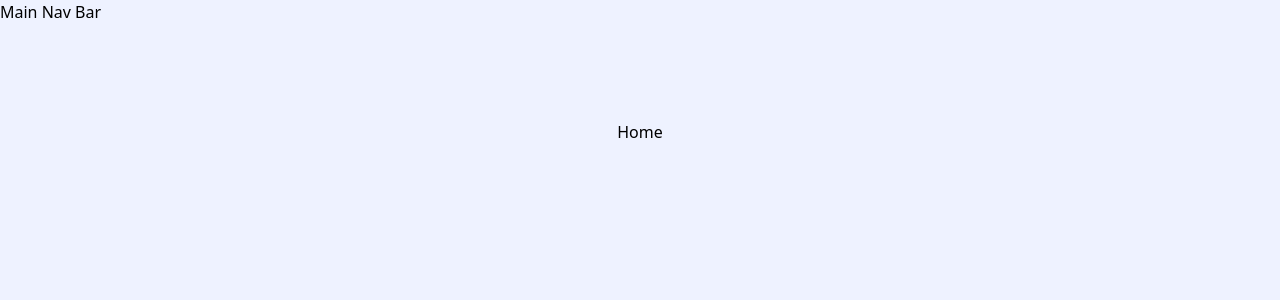
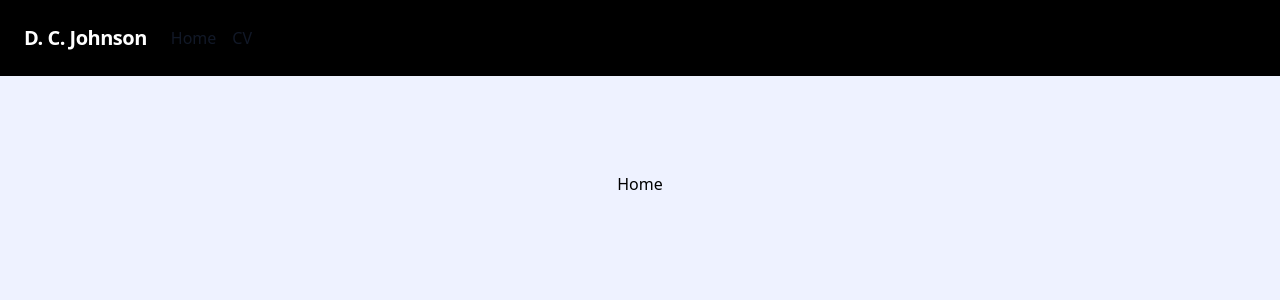
Before and after one commit to DavidChristopherJohnson/dcjohnson-v3, a Next.js app: page / in a window 1280 px wide. Shown: the top 300 px of the page. Built offline with nearby package versions, Linux system fonts and the light colour scheme.

Commit message:
Added responsive nav with hamburger menu

```diff
--- /dev/null
+++ b/components/hamburger-button.tsx
@@ -0,0 +1,9 @@
+export default function HamburgerButton() {
+    return <svg className="stroke-white h-5">
+        <g>
+            <rect fill="#ffffff" height="1" width="11" x="0.5" y="5.5" />
+            <rect fill="#1D1D1B" height="1" width="11" x="0.5" y="2.5" />
+            <rect height="1" width="11" x="0.5" y="8.5" />
+        </g>
+    </svg>
+}
--- a/components/main-header.tsx
+++ b/components/main-header.tsx
@@ -3,7 +3,7 @@ import NavBar from "./nav-bar";
 import MobileNavBar from "./nav-bar-mobile";
 
 export default function MainHeader () {
-    return <header>
+    return <header className="bg-black">
         <NavBar />
         <MobileNavBar />
     </header>
--- a/components/nav-bar-mobile.tsx
+++ b/components/nav-bar-mobile.tsx
@@ -1,5 +1,32 @@
-export default function MobileNavBar () {
+'use client';
+
+import { useState } from "react";
+import NavBarLink from "./nav-link";
+import HamburgerButton from "./hamburger-button";
+
+export default function MobileNavBar() {
+    const [showMenu, setShowMenu] = useState(false);
+
+    const isHidden = showMenu ? "" : "hidden";
+
+    const toggleShowMenu = () => {
+        setShowMenu(!showMenu);
+    }
+
     return <nav className="sm:hidden">
-        Mobile View
+        <div className="flex">
+            <div className="text-white text-3xl grow">D. C. Johnson</div>
+            <button className="text-white mr-2" onClick={toggleShowMenu}>
+                <div className="space-y-2">
+                    <div className="w-8 h-0.5 bg-gray-600"></div>
+                    <div className="w-8 h-0.5 bg-gray-600"></div>
+                    <div className="w-8 h-0.5 bg-gray-600"></div>
+                </div>
+            </button>
+        </div>
+        <div className={isHidden}>
+            <NavBarLink href='/' text='Home' />
+            <NavBarLink href='/cv' text='CV' />
+        </div>
     </nav>
 }
--- a/components/nav-bar.tsx
+++ b/components/nav-bar.tsx
@@ -2,9 +2,14 @@ import NavBarLink from "./nav-link"
 
 export default function NavBar() {
 
-    return <nav>
-        <div className="max-sm:hidden">
-        Main Nav Bar
-        </div>
-    </nav>
+    return <nav className="max-sm:hidden flex items-center justify-between flex-wrap bg-black p-6">
+    <div className="flex items-center flex-shrink-0 text-white mr-6">
+      <span className="font-semibold text-xl tracking-tight">D. C. Johnson</span>
+    </div>
+    <div className="w-full block flex-grow lg:flex lg:items-center lg:w-auto">
+        <NavBarLink href='/' text="Home" />
+        <NavBarLink href='/cv' text="CV" />
+    </div>
+
+  </nav>
 }
--- a/components/nav-link.tsx
+++ b/components/nav-link.tsx
@@ -1,6 +1,5 @@
 export default function NavBarLink({href, text}: {href: string, text:string}) {
     return <>
-            <li>
             <a href={href} className="block
             py-2
             px-3
@@ -13,11 +12,12 @@ export default function NavBarLink({href, text}: {href: string, text:string}) {
             md:p-0
             dark:text-white
             md:dark:hover:text-blue-500
-            dark:hover:bg-gray-700
+            dark:hover:bg-gray-900
             dark:hover:text-white
-            md:dark:hover:bg-transparent">
+            mt-0
+            mr-4"
+            >
                 {text}
             </a>
-        </li>
     </>
 }
```
Also changed, not shown: burger-menu-svgrepo-com.svg (added).
